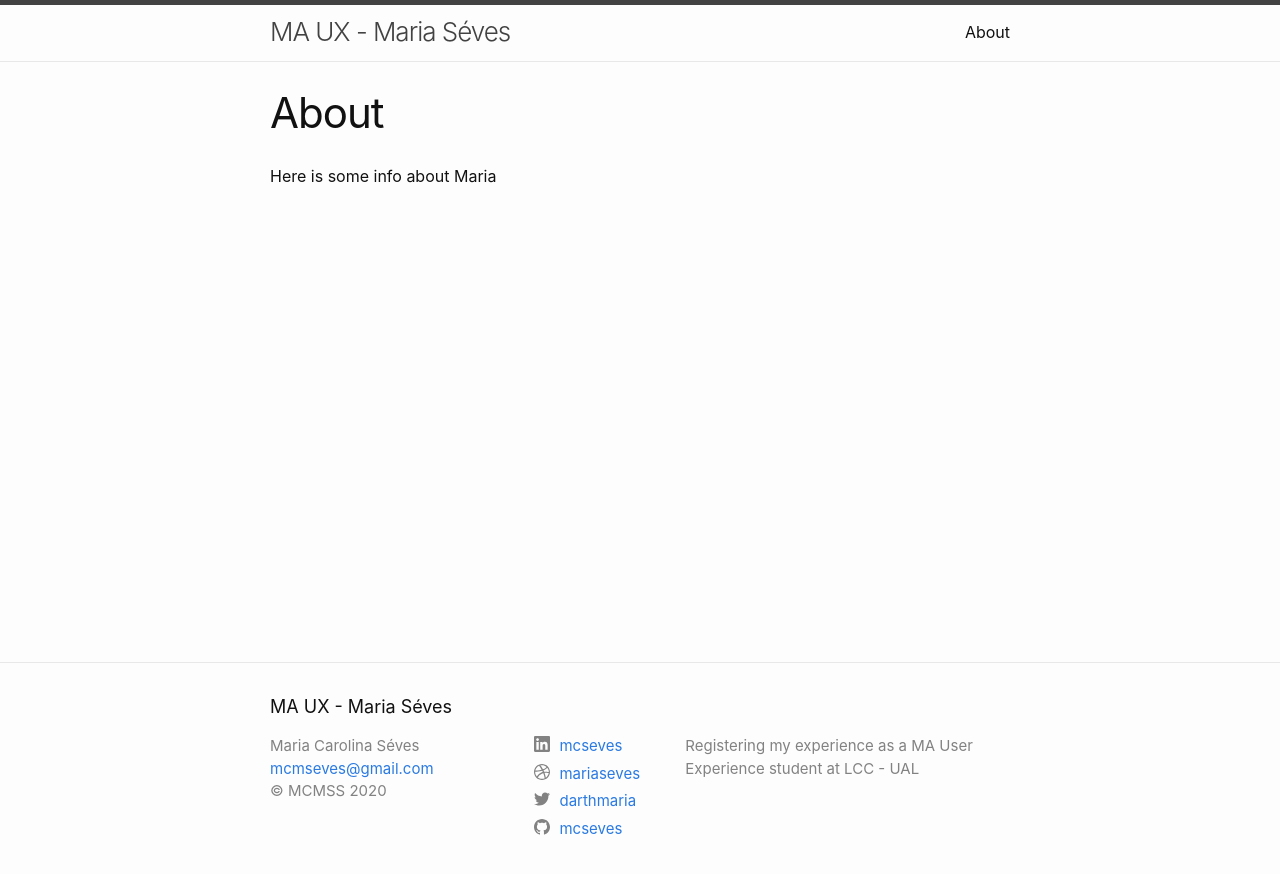
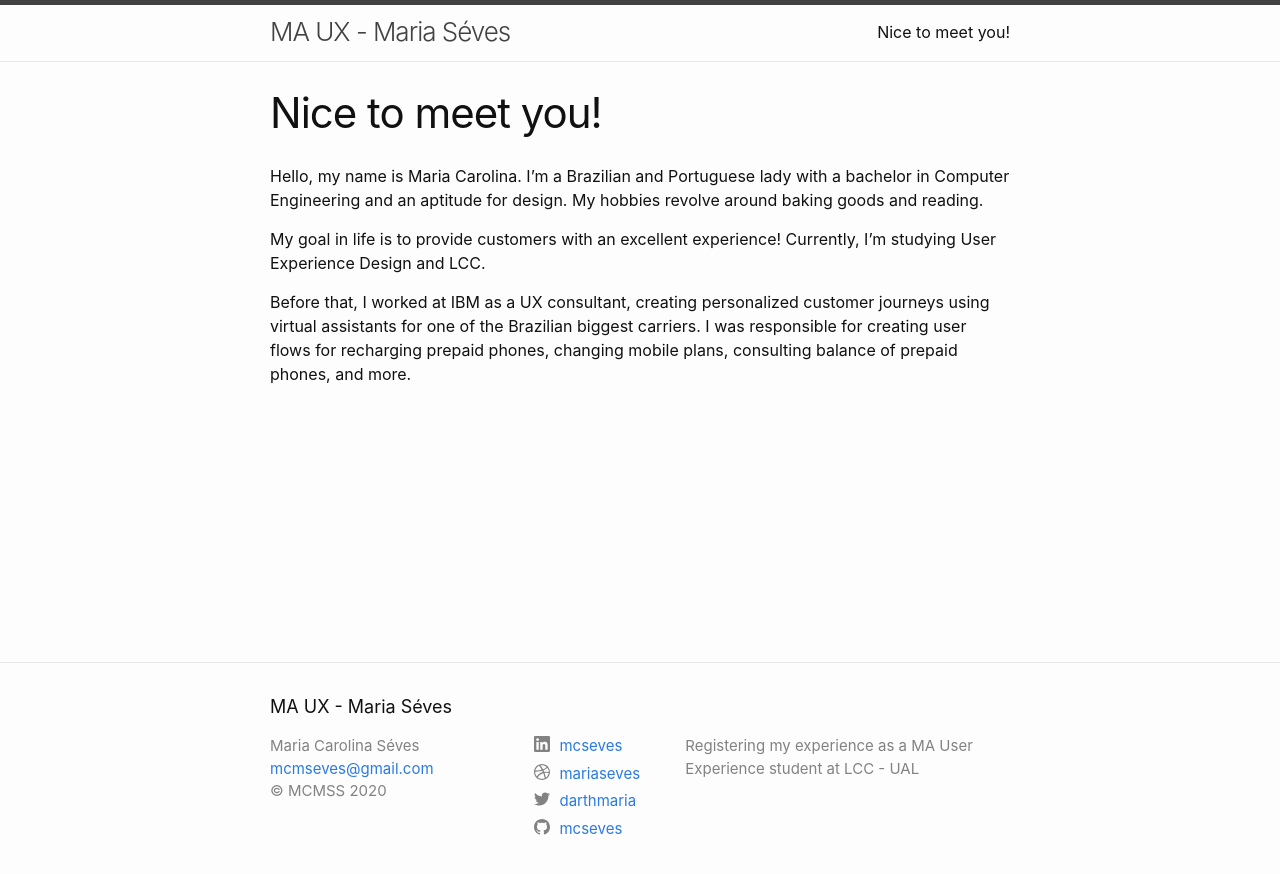
Before and after one commit to mcseves/testing-blog, a Jekyll site: the page built from about.markdown, in a window 1280 px wide. Shown: the top 874 px of the page. Built offline with Jekyll 4.4.1, drawn with Linux system fonts in a browser that asks for light colours.

Commit message:
Update about.markdown

```diff
--- a/about.markdown
+++ b/about.markdown
@@ -1,6 +1,11 @@
 ---
 layout: page
-title: About
+title: Nice to meet you!
 permalink: /about/
 ---
-Here is some info about Maria
+
+Hello, my name is Maria Carolina. I’m a Brazilian and Portuguese lady with a bachelor in Computer Engineering and an aptitude for design. My hobbies revolve around baking goods and reading.
+
+My goal in life is to provide customers with an excellent experience! Currently, I'm studying User Experience Design and LCC.
+
+Before that, I worked at IBM as a UX consultant, creating personalized customer journeys using virtual assistants for one of the Brazilian biggest carriers. I was responsible for creating user flows for recharging prepaid phones, changing mobile plans, consulting balance of prepaid phones, and more.
```
